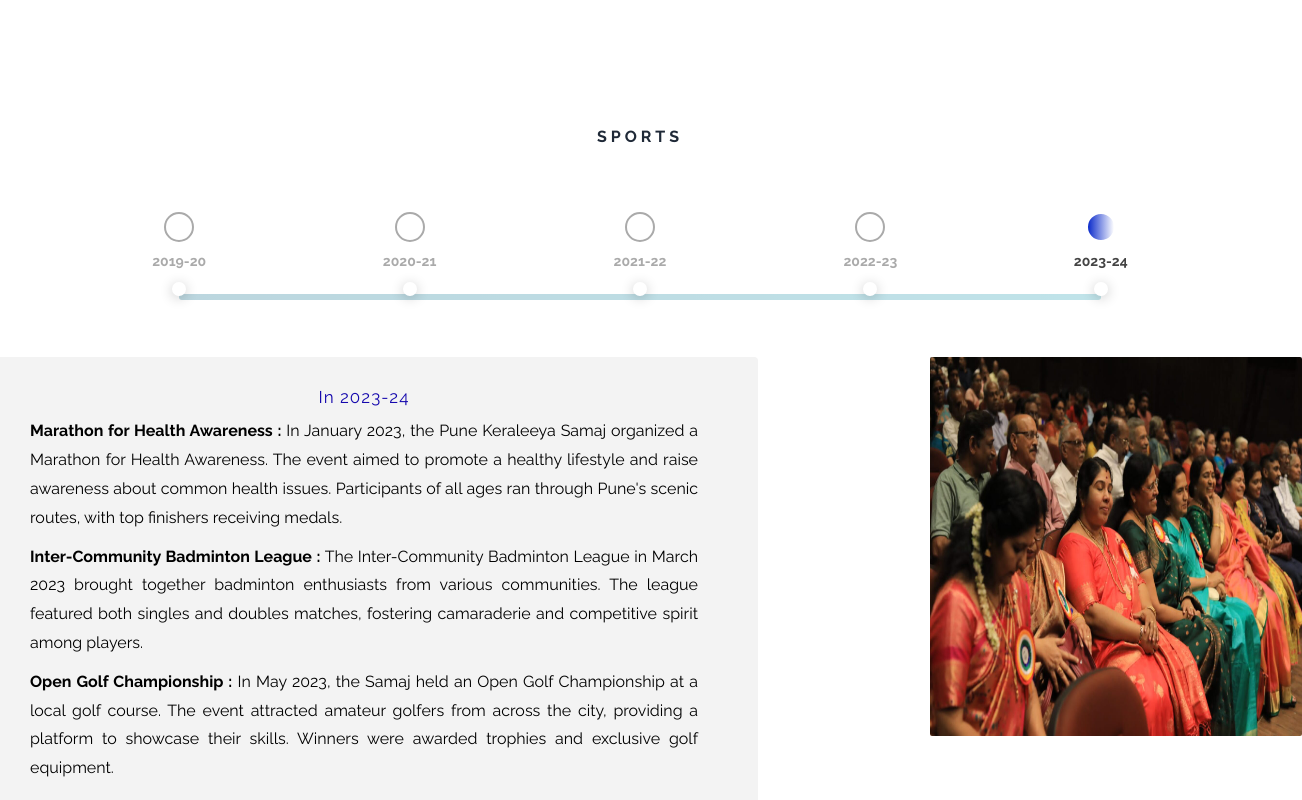
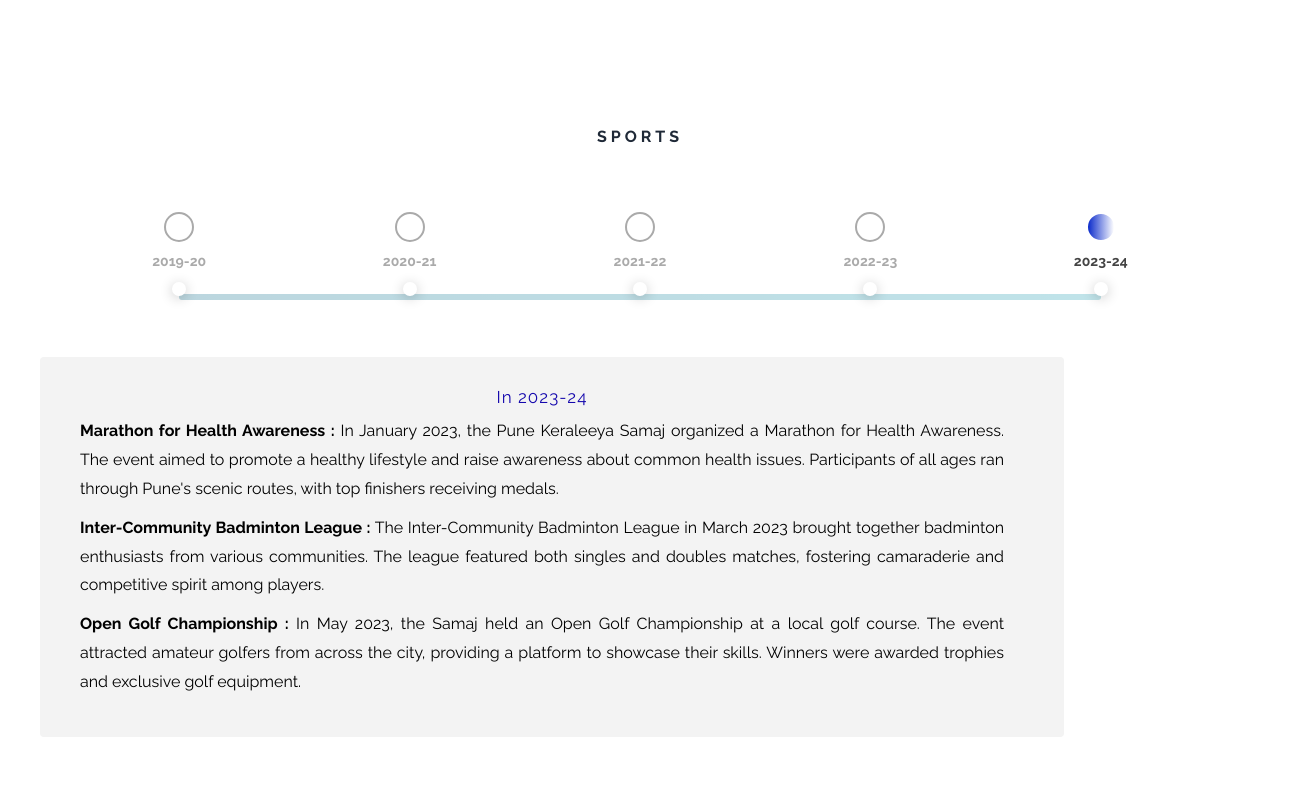
Before and after one commit to vinayakanarookutty/poonekeralasamajam, a React (Vite) app: page /activities in a window 1280 px wide. Shown: the whole page, 1302 px wide, since content can reach past the window. Built offline with nearby package versions, Linux system fonts and the light colour scheme.

Commit message:
app added

```diff
--- a/src/components/ActivitiesDetails.tsx
+++ b/src/components/ActivitiesDetails.tsx
@@ -71,7 +71,7 @@ const ActivitiesDetails: React.FC = () => {
           </div>
         </div>
 
-        <div className="content-and-image">
+        <div className="content-and-image pl-10 ">
           <div id="progress-content-section">
             <div
               className={`section-content discovery ${
@@ -153,13 +153,7 @@ const ActivitiesDetails: React.FC = () => {
             </div>
           </div>
 
-          <div id="image-box">
-            <img
-              src={Image2}
-              alt={`${activeStep}`}
-              className="activity-image"
-            />
-          </div>
+
         </div>
       </div>
     </div>
--- a/src/css/events.css
+++ b/src/css/events.css
@@ -150,6 +150,17 @@
     }
 }
 
+
+
+@media only screen and (min-width: 600px) and (max-width: 700px) {
+    .progress-content-section{
+        padding-left: 15%;
+    }
+}
+
+
+
+
 @media only screen and (min-width: 700px) and (max-width: 1000px) {
     .event-header p {
         font-size: 22px;
--- a/src/css/home.css
+++ b/src/css/home.css
@@ -307,8 +307,8 @@
 }
 
 #progress-content-section {
-  width: 60%;
-  margin-left: -10px;
+  width: 80%;
+
   background: #f3f3f3;
   border-radius: 4px;
 }
@@ -381,6 +381,7 @@
 
 #image-box {
   flex: 0 0 300px;
+  display: none;
 }
 
 .activity-image {
```
